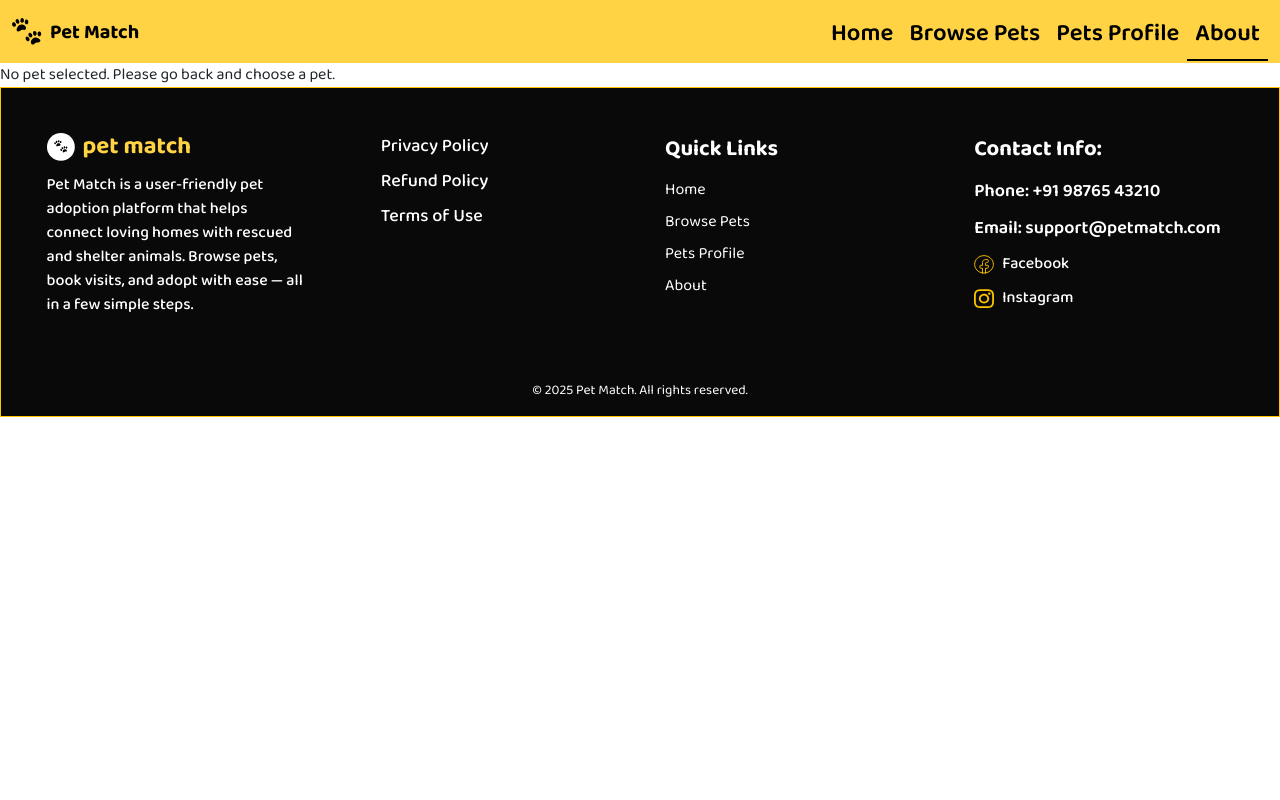
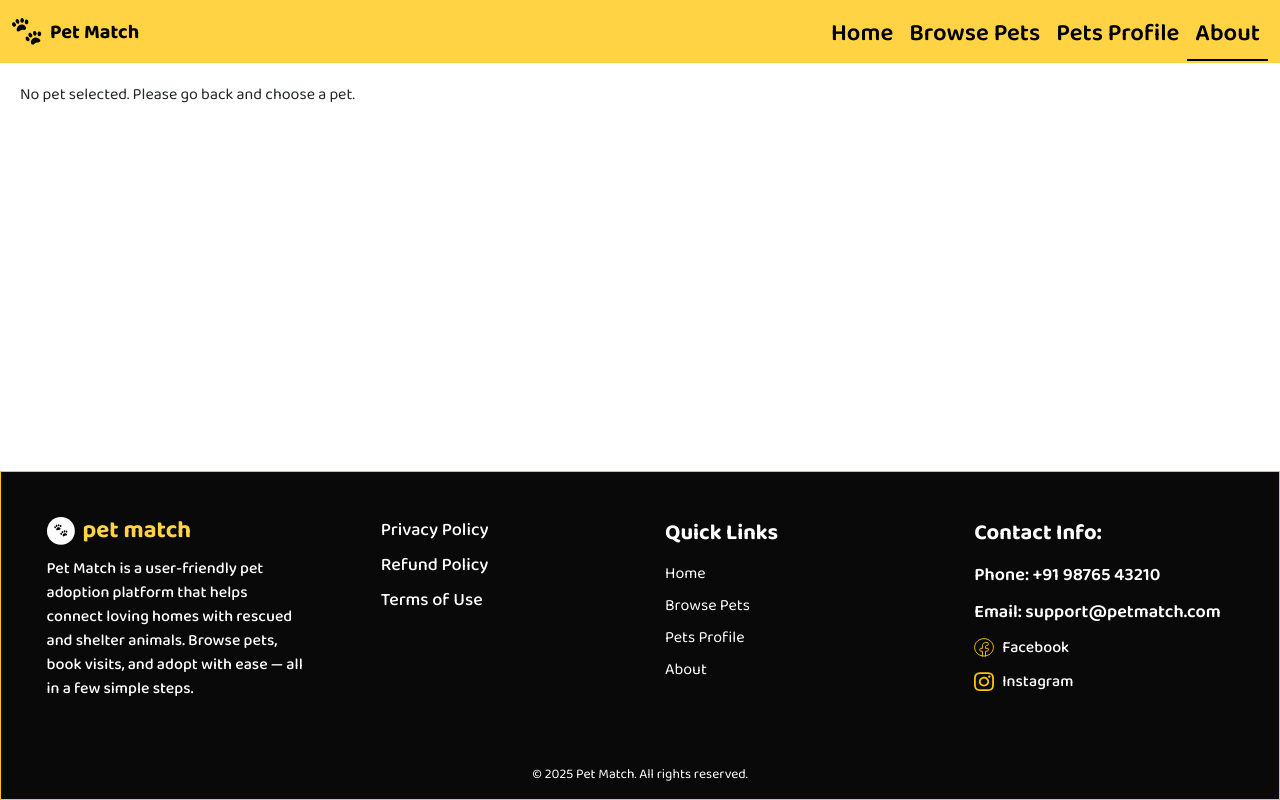
Before and after one commit to Ishwarya1605/pet-match, a React (Create React App) app: page /about in a window 1280 px wide. Built offline with nearby package versions, Linux system fonts and the light colour scheme.

Commit message:
footer sticky updated

```diff
--- a/src/App.jsx
+++ b/src/App.jsx
@@ -12,14 +12,18 @@ function App() {
   return (
     <>
       <Router>
+        <div className='app-layout'>
         <Header />
+        <main className='app-content'>
         <Routes>
           <Route path="/" element={<Home/>}></Route>
           <Route path="/browsepets" element={<BrowsePets/>}></Route>
           <Route path="/petsprofile" element={<PetsProfile />} />
           <Route path="/about" element={<About/>}></Route>
         </Routes>
+        </main>
          <Footer />
+         </div>
       </Router>
     </>
   );
--- a/src/App.scss
+++ b/src/App.scss
@@ -1,3 +1,33 @@
- :root {
-    --main-font: "Baloo 2", sans-serif;
+html,
+body,
+#root {
+  --main-font: "Baloo 2", sans-serif;
+  height: 100%;
+  margin: 0;
+
+  .app-layout {
+    display: flex;
+    flex-direction: column;
+    min-height: 100vh;
   }
+
+  .app-content {
+    flex-grow: 1;
+    padding: 20px;
+    box-sizing: border-box;
+    min-height: 1px;
+
+    @media (max-width: 1024px) {
+      padding: 15px;
+    }
+
+    @media (max-width: 768px) {
+      padding: 10px;
+    }
+
+    @media (max-width: 480px) {
+      padding: 5px;
+    }
+
+  }
+}
```
